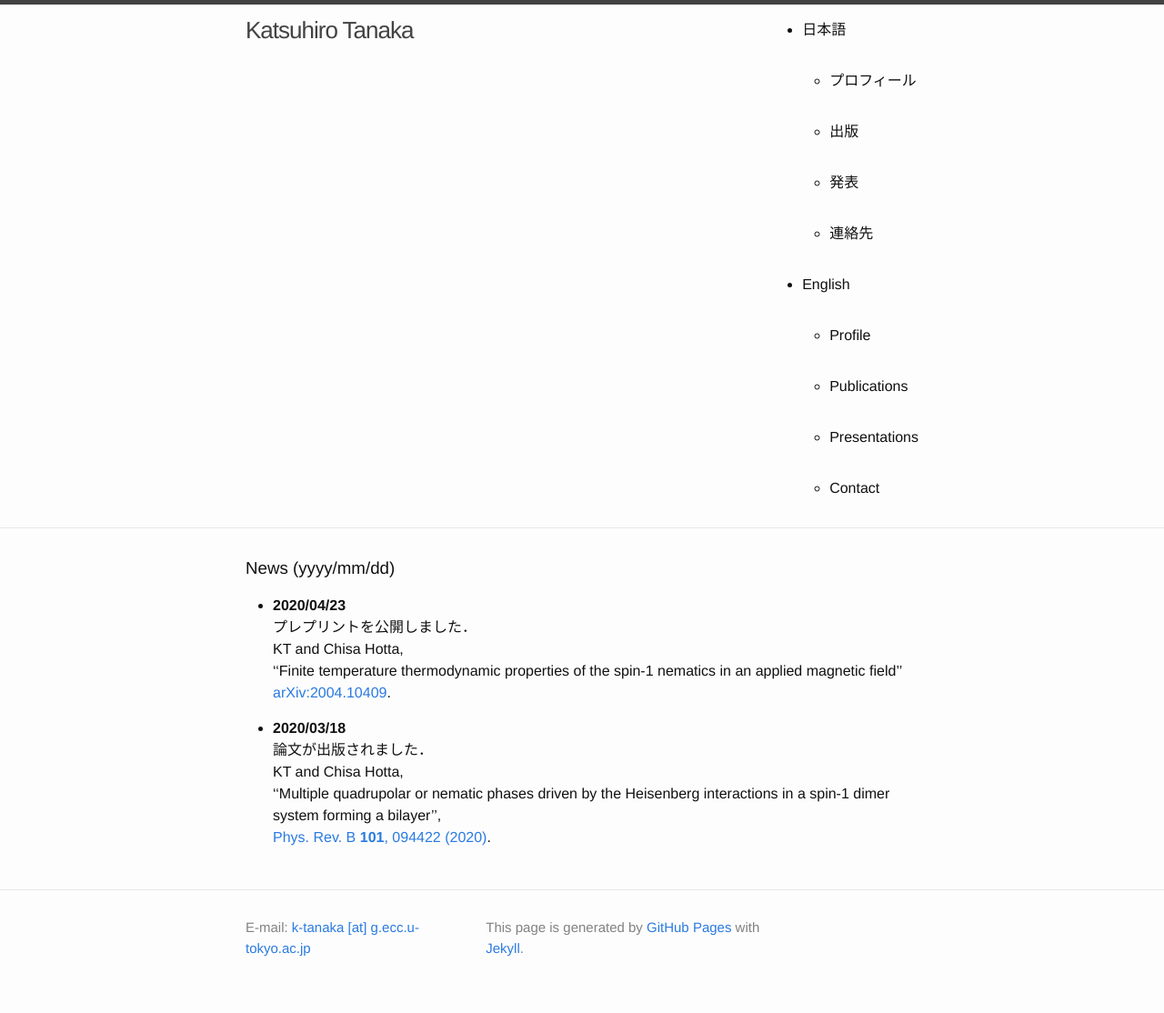
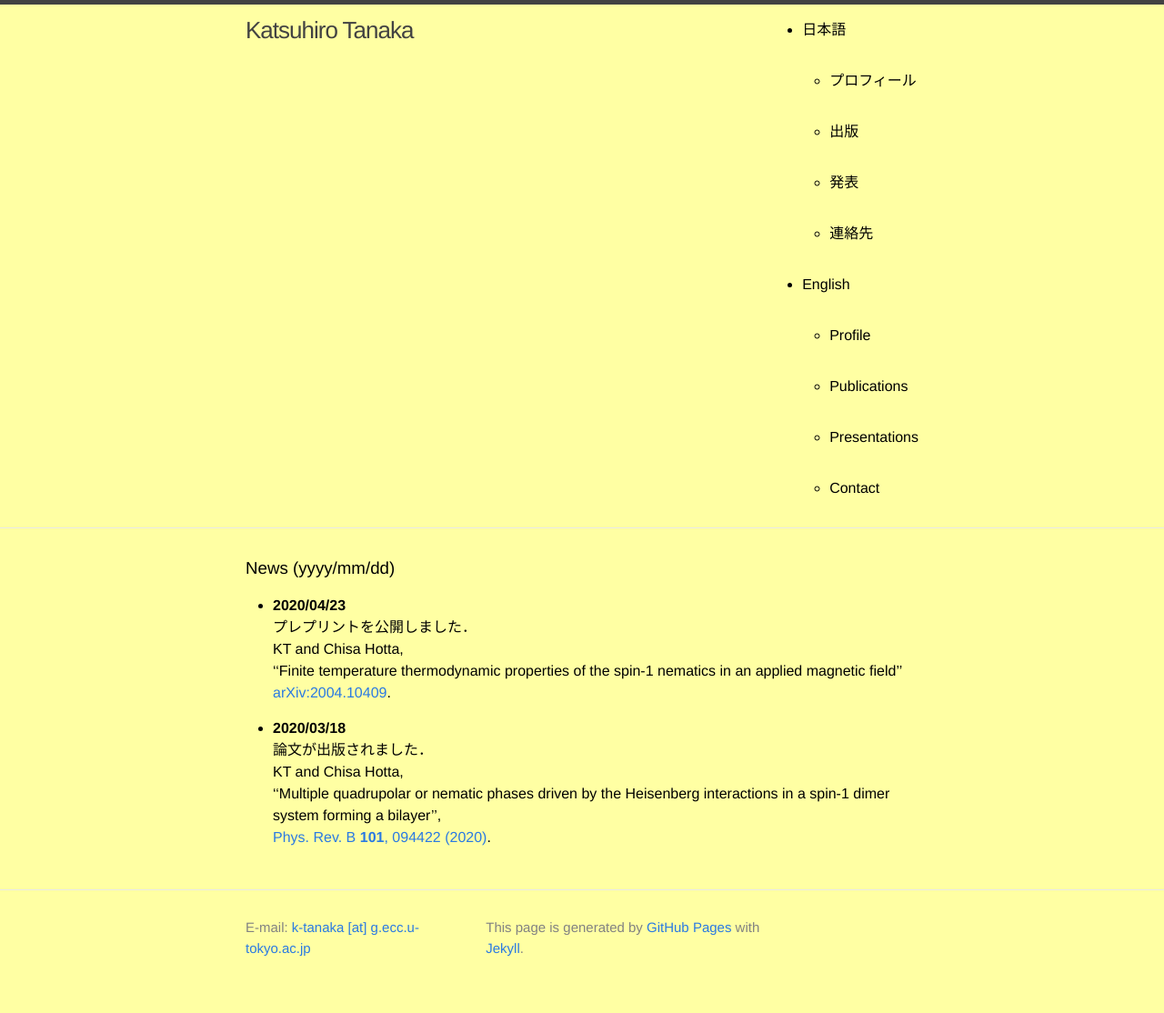
Before and after one commit to katsu-tanaka/katsu-tanaka.github.io, a Jekyll site: the page built from index.md, in a window 1280 px wide. Shown: the whole page at 91% size. Built offline with Jekyll 4.4.1, drawn with Linux system fonts in a browser that asks for light colours.

Commit message:
change color

```diff
--- a/css/main.scss
+++ b/css/main.scss
@@ -14,8 +14,8 @@ $base-line-height: 1.5;
 
 $spacing-unit:     30px;
 
-$text-color:       #111;
-$background-color: #fdfdfd;
+$text-color:       #000000;
+$background-color: #ffffa3;
 $brand-color:      #2a7ae2;
 
 $grey-color:       #828282;
```
